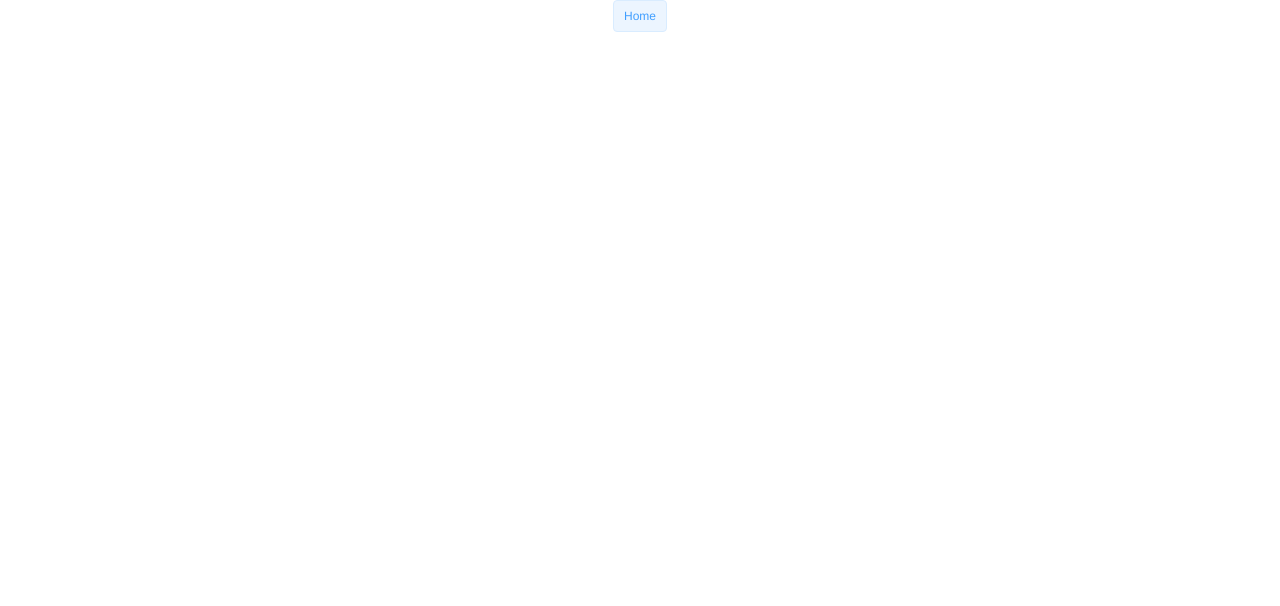
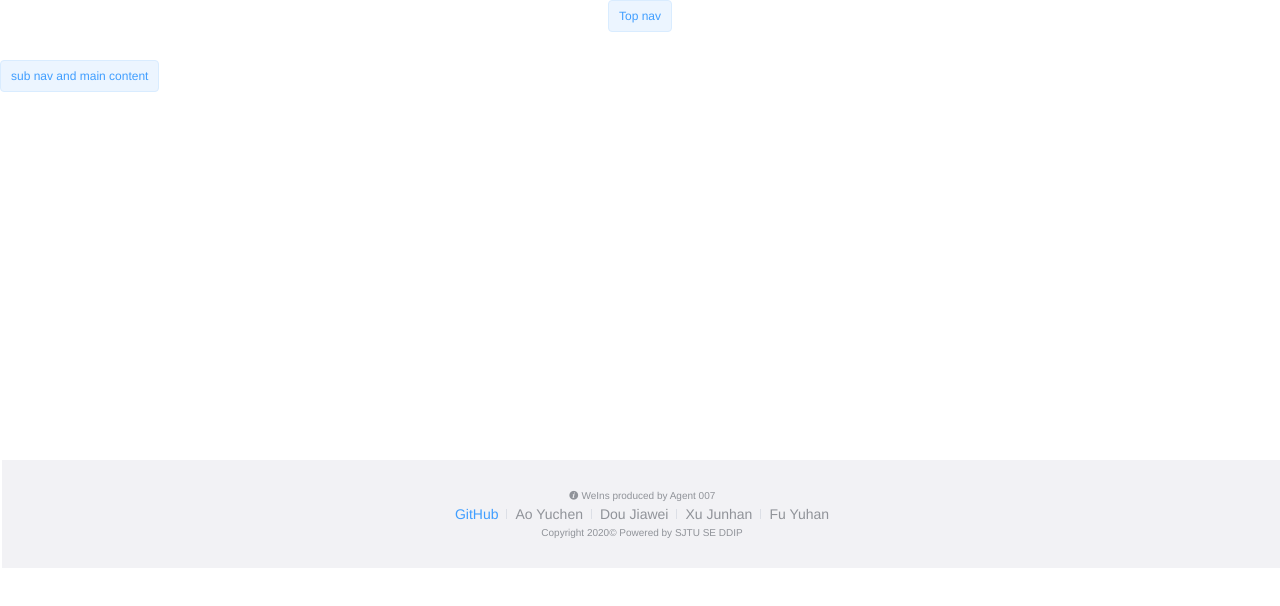
Before and after one commit to TheJunhan/WeIns_F, a Vue app: page /#/Home in a window 1280 px wide. Shown: the top 606 px of the page. Built offline with nearby package versions, Linux system fonts and the light colour scheme.

Commit message:
add footer

```diff
--- a/src/assets/css/global.css
+++ b/src/assets/css/global.css
@@ -6,8 +6,3 @@ body,
     padding: 0;
     overflow-x: hidden;
 }
-
-.center{
-    width: 1200px;
-    margin: auto;
-}
--- /dev/null
+++ b/src/components/footer.vue
@@ -0,0 +1,50 @@
+<template>
+    <div class="bottom center">
+        <div class="group">
+            <el-icon class="el-icon-info"></el-icon>
+            WeIns produced by Agent 007
+        </div>
+
+        <div class="member">
+            <el-link href="https://github.com/DDIP2020" target="_blank" type="primary">GitHub</el-link>
+            <el-divider direction="vertical"></el-divider>
+            <el-link href="https://github.com/Laffery" target="_blank" type="info">Ao Yuchen</el-link>
+            <el-divider direction="vertical"></el-divider>
+            <el-link href="https://github.com/1047666945" target="_blank" type="info">Dou Jiawei</el-link>
+            <el-divider direction="vertical"></el-divider>
+            <el-link href="https://github.com/TheJunhan" target="_blank" type="info">Xu Junhan</el-link>
+            <el-divider direction="vertical"></el-divider>
+            <el-link href="https://github.com/Tarosweet" target="_blank" type="info">Fu Yuhan</el-link>
+        </div>
+
+        <div class="copyright">
+            Copyright 2020© Powered by SJTU SE DDIP
+        </div>
+    </div>
+</template>
+
+<script>
+    export default {
+        name: "footer"
+    }
+</script>
+
+<style scoped>
+    .bottom {
+        font-size: x-small;
+        color: #909399;
+        width: 1280px;
+        padding-bottom: 30px;
+        padding-top: 30px;
+        margin-left: -18px;
+        background-color: #F2F2F5;
+    }
+
+    .member {
+        margin-top: 5px;
+    }
+
+    .copyright {
+        margin-top: 5px;
+    }
+</style>
--- a/src/router.js
+++ b/src/router.js
@@ -9,7 +9,7 @@ export default new Router({
     routes: [
         {
             path: '/',
-            redirect: '/Home'
+            redirect: '/home'
         },
         {
             path: '/signup',
--- a/src/views/home.vue
+++ b/src/views/home.vue
@@ -1,13 +1,25 @@
 <template>
     <div>
-        <el-tag>Home</el-tag>
+        <el-header>
+            <el-tag>Top nav</el-tag>
+        </el-header>
+        <el-container style="height: 400px">
+            <el-tag>sub nav and main content</el-tag>
+        </el-container>
+        <el-footer>
+            <Footer></Footer>
+        </el-footer>
     </div>
 </template>
 
 <script>
-export default {
-    name: "home"
-}
+    import Footer from '../components/footer';
+
+    export default {
+        name: "home",
+        components: { Footer }
+    }
+
 </script>
 
 <style scoped>
```
Also changed, not shown: src/components/HelloWorld.vue (deleted, +0 -58 lines), src/components/topnav.vue (added, +14 -0 lines), 1 other file (tests, documents, lock files or other folders).
